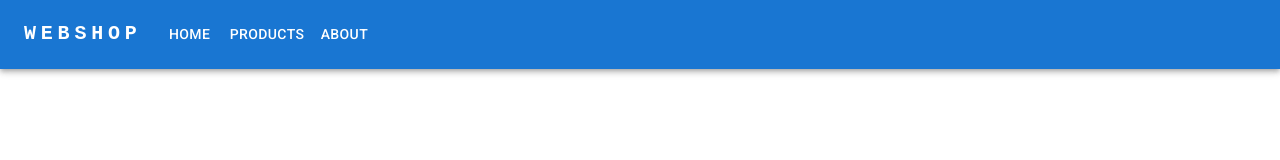
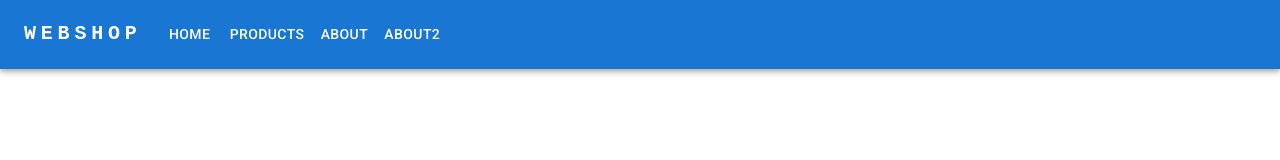
Before and after one commit to yurirusyn/project-webpack, a React app: page / in a window 1280 px wide. Shown: the top 160 px of the page. Built offline with nearby package versions, Linux system fonts and the light colour scheme.

Commit message:
test commit

```diff
--- a/src/common/constants.js
+++ b/src/common/constants.js
@@ -1,2 +1,2 @@
 // eslint-disable-next-line import/prefer-default-export
-export const pages = ["Home", "Products", "About"];
+export const pages = ["Home", "Products", "About", "About2"];
```
